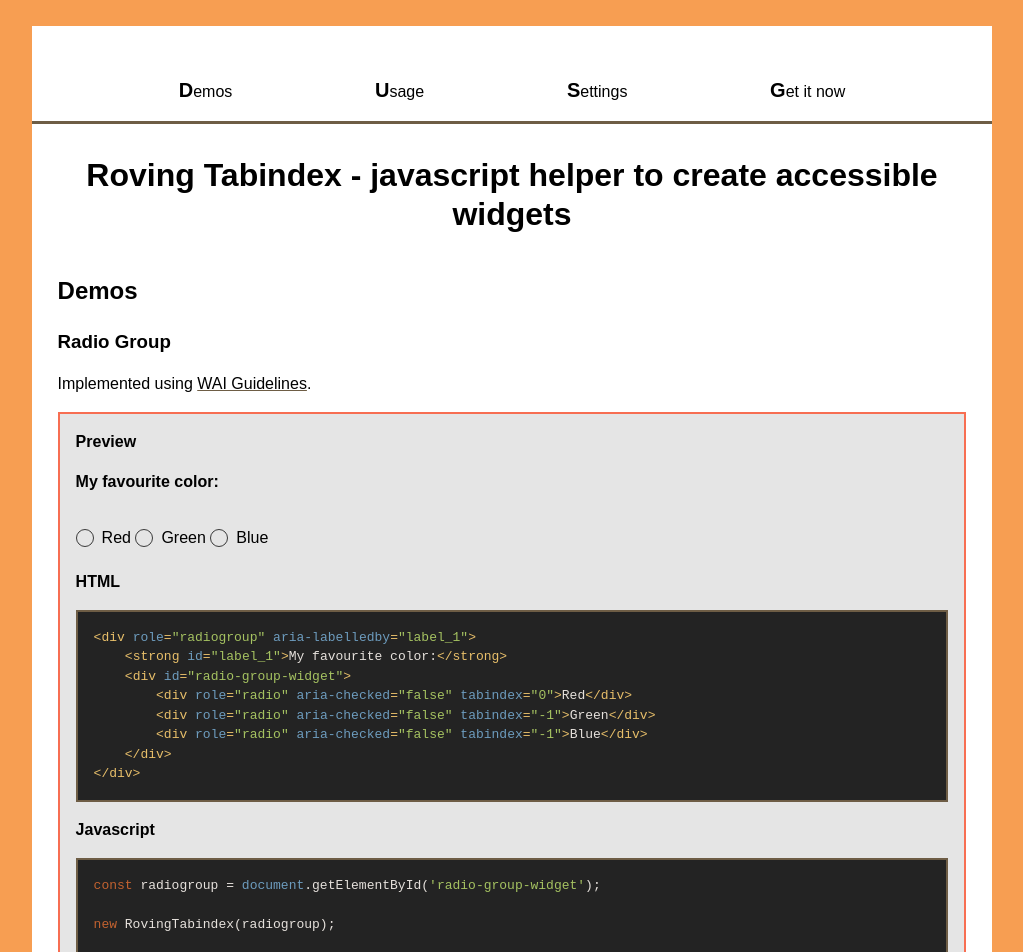
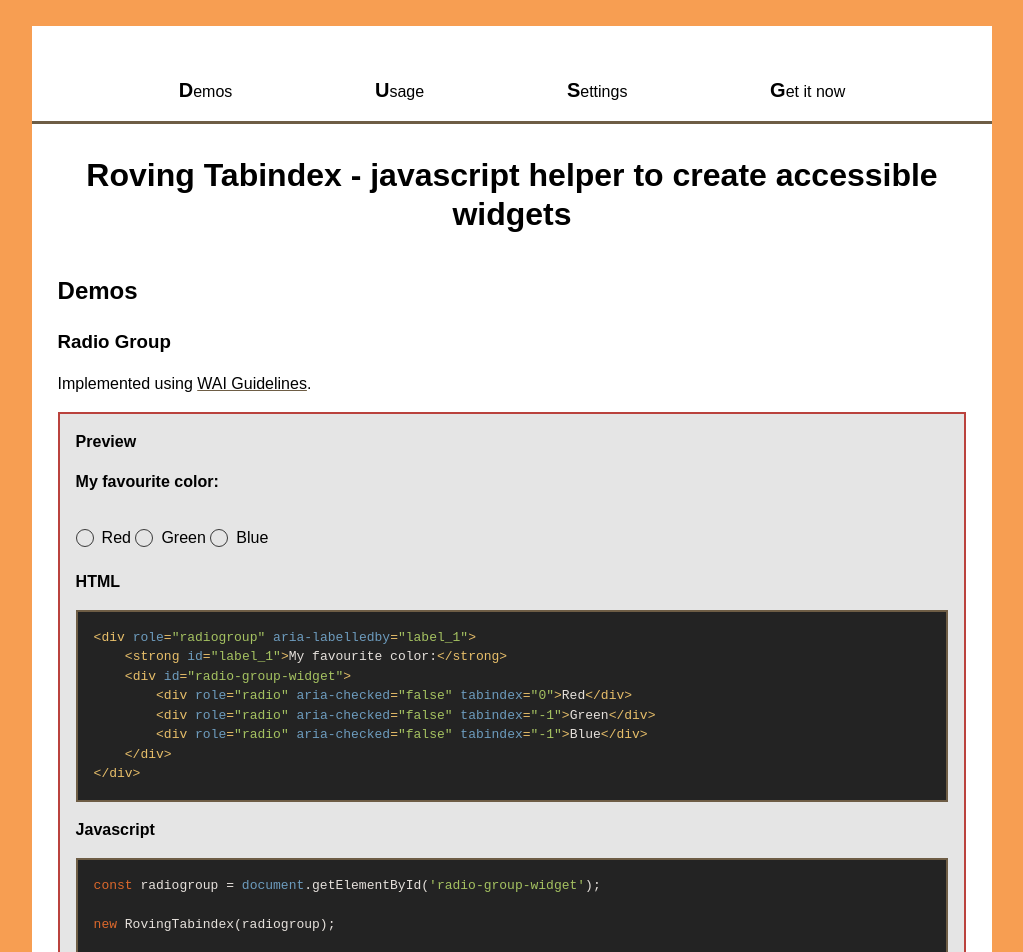
Before and after one commit to kasia-website/rovingtabindex, a plain HTML site: page index.html in a window 1280 px wide. Shown: the top 952 px of the page, without its empty margins (128-1151 px from the left). Drawn offline with Linux system fonts and the light colour scheme.

Commit message:
code highlighting contrast

```diff
--- a/custom.css
+++ b/custom.css
@@ -2,7 +2,7 @@
     --custom-1: #6E5D45;
     --custom-2: #F79E52;
     --custom-3: #E08155;
-    --custom-4: #F76E52;
+    --custom-4: #BA423D;
     --custom-5: #ED524E;
 }
 
@@ -135,7 +135,7 @@ code.hljs {
 
 .hljs-keyword,
 .hljs-selector-tag {
-    color: #c26230;
+    color: #db682c;
 }
 
 .hljs-string,
```
Also changed, not shown: index.html (+1 -1 lines).
